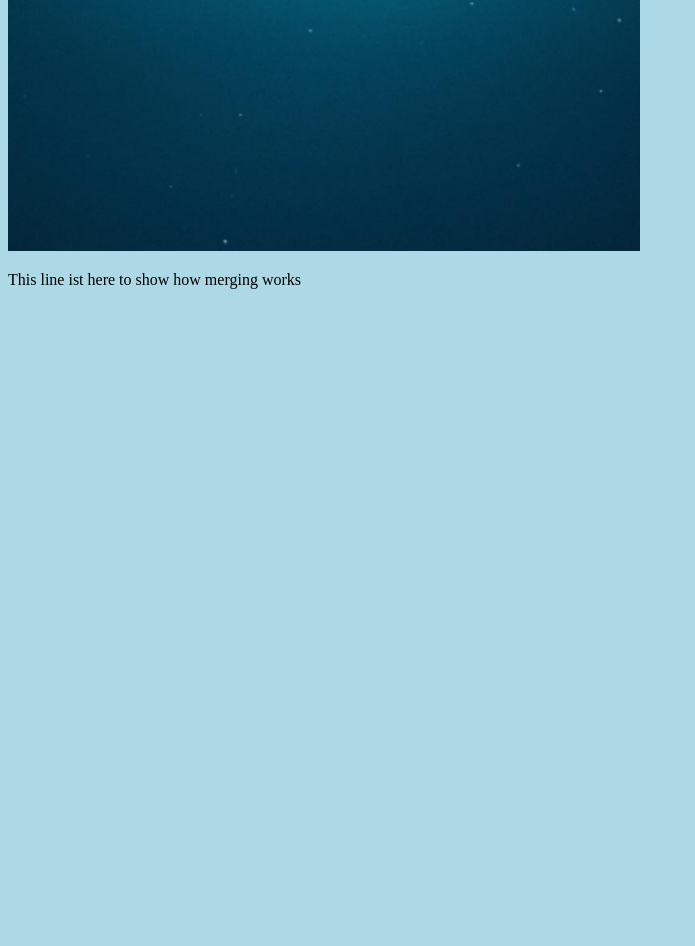
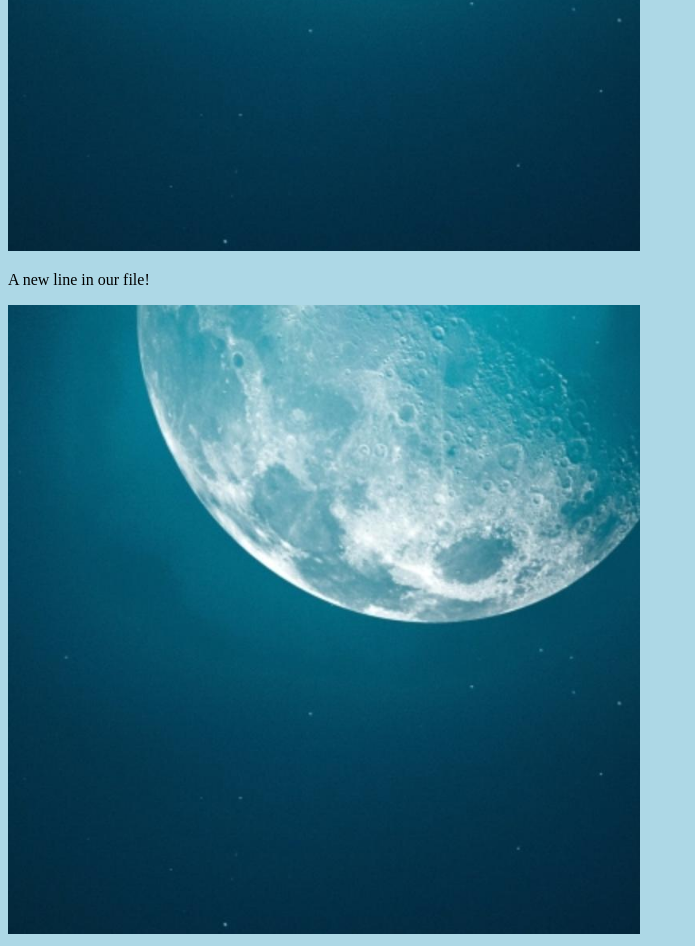
Before and after one commit to sebohm/hello-world, a plain HTML site: page index.html in a window 1280 px wide. Shown: the part 1214-2160 px from the top of the page, without its empty margins (0-695 px from the left). Before the commit the page ends 1519 px from the top, so only its background shows below. Drawn offline with Linux system fonts and the light colour scheme.

Commit message:
Added another image

```diff
--- a/index.html
+++ b/index.html
@@ -14,7 +14,10 @@
 <p>A new line in our file!</p>
 <div><img src="img_git_hello_world.jpg" alt="Hello Kindle" style="width:50%;max-width:640px"></div>
 
-<p>This line ist here to show how merging works</p>
+
+<p>A new line in our file!</p>
+<div><img src="img_git_hello_world.jpg" alt="Hello Kindle" style="width:50%;max-width:640px"></div>
+
 
 </body>
 </html>
```
